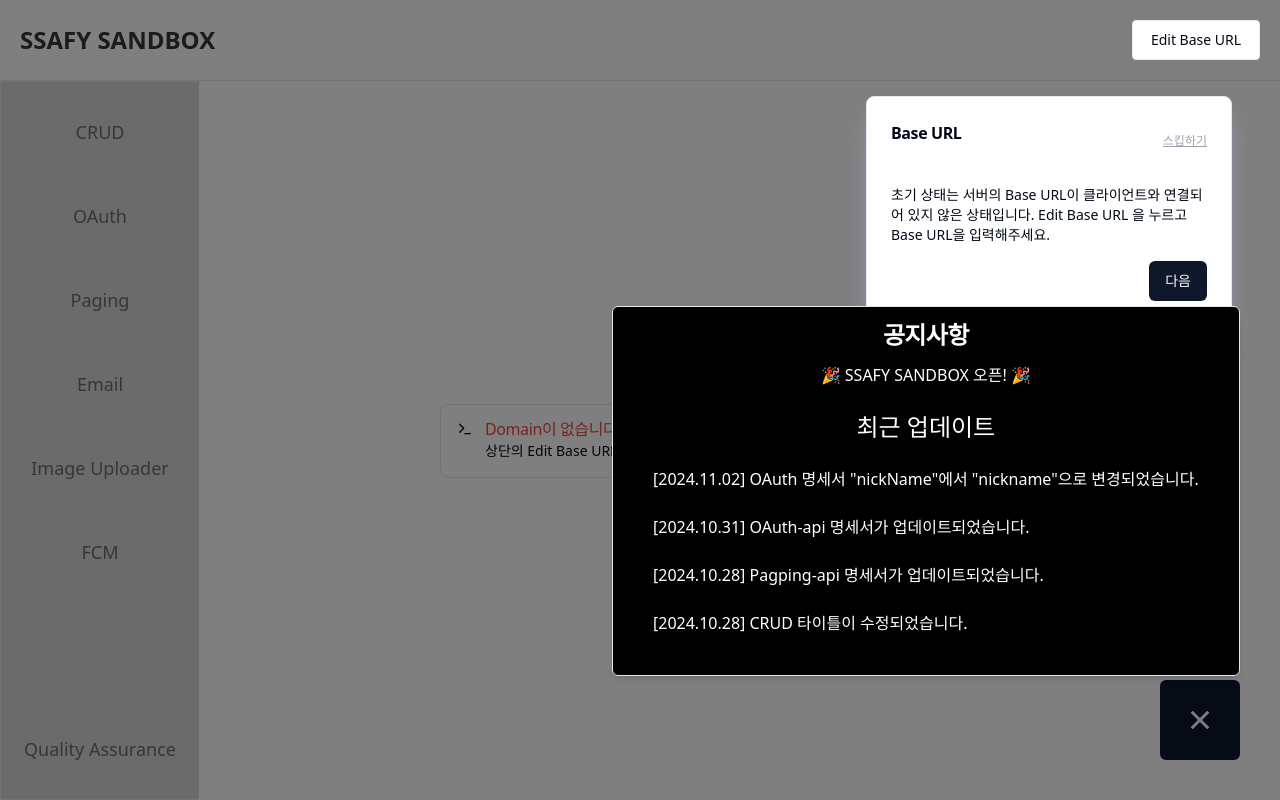
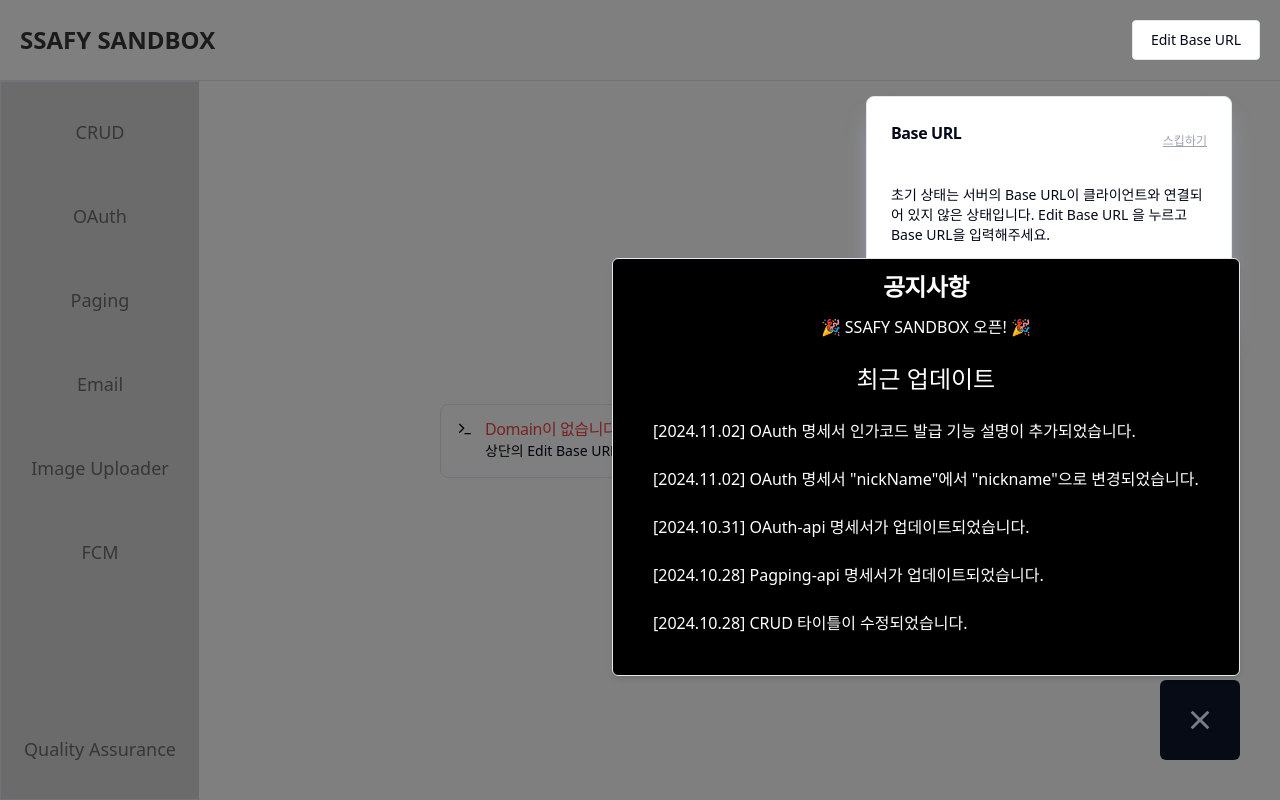
Before and after one commit to HoberMin/SkillTesting, a React (Vite) app: page /tutorial in a window 1280 px wide. Both pictures are taken after a click on the button 1200 px from the left and 720 px from the top of the page. Built offline with nearby package versions, Linux system fonts and the light colour scheme.

Commit message:
Docs: OAuth 명에 공지사항 추가

```diff
--- a/src/components/FixedNotification.tsx
+++ b/src/components/FixedNotification.tsx
@@ -47,6 +47,11 @@
               <div className='mb-6 text-center text-2xl'>최근 업데이트</div>
               <div className='mb-6'>
                 {
+                  '[2024.11.02] OAuth 명세서 인가코드 발급 기능 설명이 추가되었습니다.'
+                }
+              </div>
+              <div className='mb-6'>
+                {
                   '[2024.11.02] OAuth 명세서 "nickName"에서  "nickname"으로 변경되었습니다.'
                 }
               </div>
```
